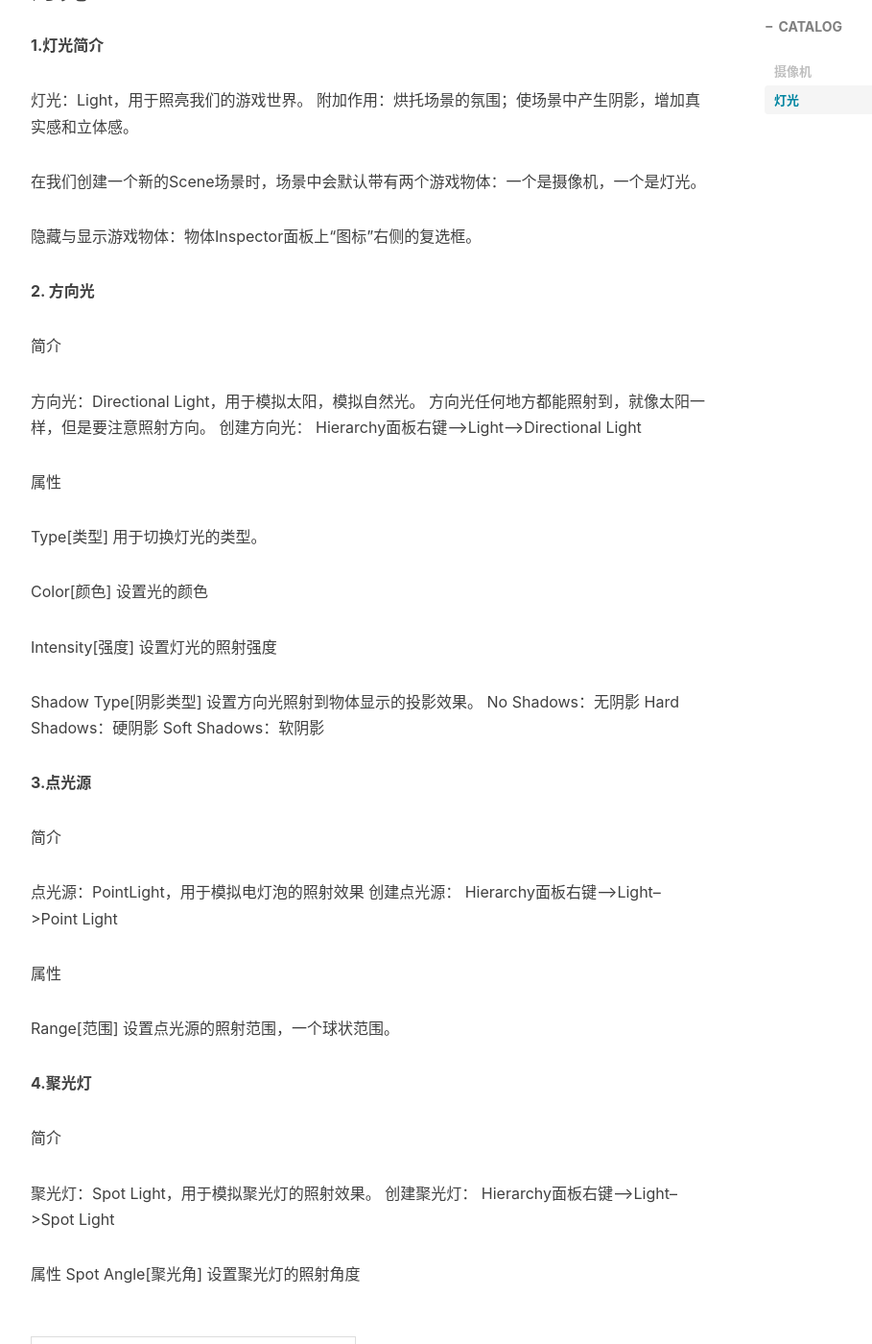
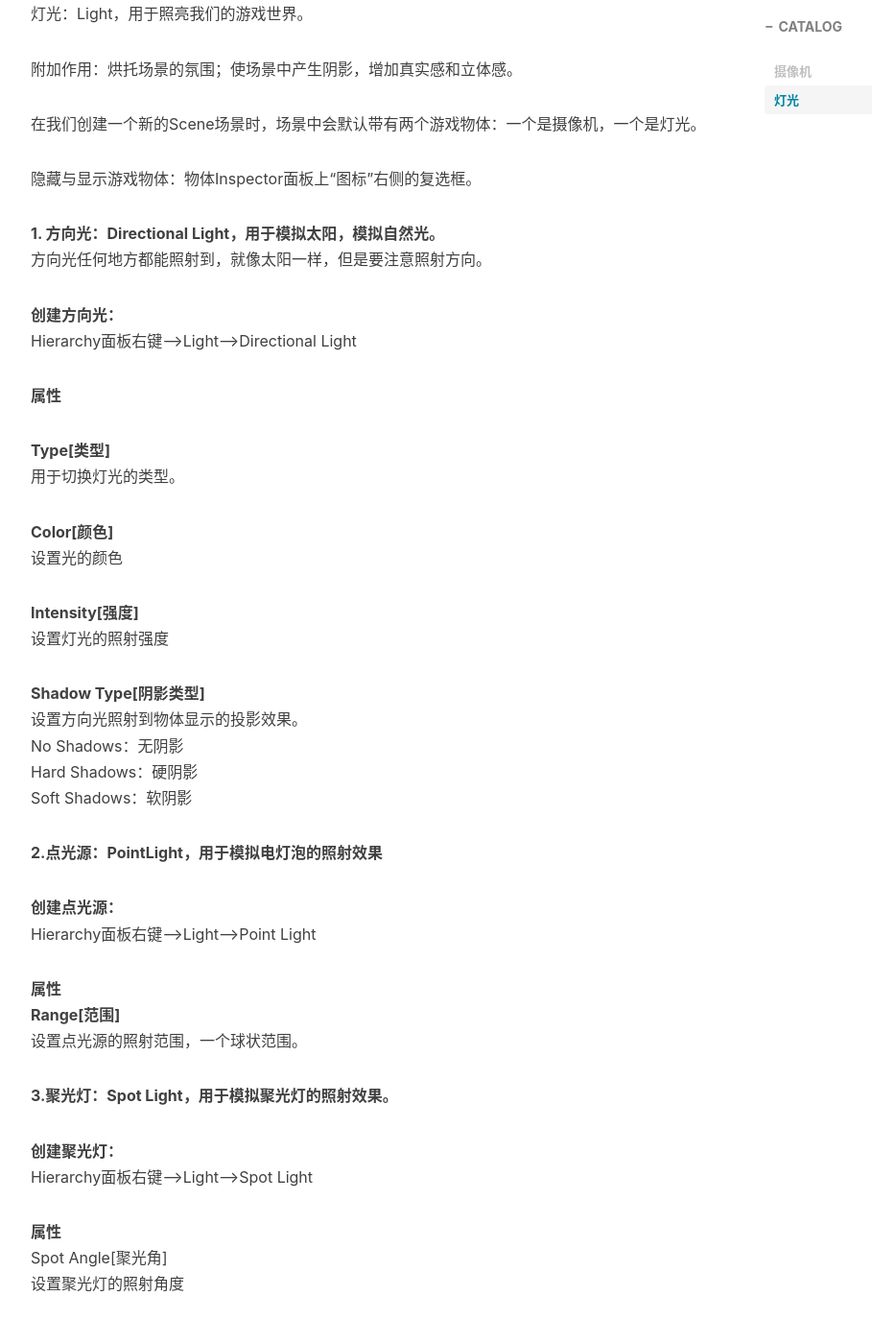
Before and after one commit to AIaimuti/aiaimuti.github.io, a Jekyll site: the page built from _posts/2020-4-4-Basic_components.md, in a window 1280 px wide and 1400 px high, scrolled down 1688 px. Shown: the whole window at 96% size, without its empty margins (233-1142 px from the left). Built offline with Jekyll 4.4.1, drawn with Linux system fonts in a browser that asks for light colours; nearby versions of some CDN libraries; comment, search, counter and statistics services are not loaded; some of the changed text lies outside the part shown.

Commit message:
Update 2020-4-4-Basic_components.md

```diff
--- a/_posts/2020-4-4-Basic_components.md
+++ b/_posts/2020-4-4-Basic_components.md
@@ -12,102 +12,87 @@ tags:
 
 ## 摄像机
 
-**1.摄像机的常用操作**
+摄像机（Camera）摄像机就是我们眼睛，用于观察我们的游戏世界。<br>
 
-摄像机的简介与作用
+眼睛有一个观察区间，叫做“视锥体”。所有在“视锥体”范围内的物体我们都能看到。<br>
 
-简介：摄像机（Camera）摄像机就是我们眼睛，用于观察我们的游戏世界。
-眼睛有一个观察区间，叫做“视锥体”。所有在“视锥体”范围内的物体我们都能看到。
-
-作用:在合适的位置和合适的角度观察我们的游戏世界。
+作用:在合适的位置和合适的角度观察我们的游戏世界。<br>
 
 电影中的画面是由摄像机的角度和位置决定的；我们游戏中看到的画面也是摄像机的角度和位置决定的。
 
-摄像机的基本操作
+**1.摄像机的基本操作**
 
-在Hierarchy面板上选中摄像机，Scene视图会出现预览窗口
-根据轴向移动摄像机的位置，旋转摄像机的角度。
-GameObject-->Align  With View(ctrl + Shift + F)对齐视图，让Scene与Game中观看角度和位置一致。
-创建摄像机：Hierarchy面板右键-->Camera。
+在Hierarchy面板上选中摄像机，Scene视图会出现预览窗口<br>
+
+根据轴向移动摄像机的位置，旋转摄像机的角度。<br>
+
+GameObject-->Align  With View(ctrl + Shift + F)对齐视图，让Scene与Game中观看角度和位置一致。<br>
+
+创建摄像机：Hierarchy面板右键-->Camera。<br>
 
 **2.摄像机相关属性**
 
-Clear Flags[清除标记]
-
-skybox:天空盒
+**Clear Flags[清除标记]**<br>
+skybox:天空盒<br>
 Solid Color：固定颜色（纯色）
 
-Backgound[背景颜色]
-
+**Backgound[背景颜色]**<br>
 当Clear Flags 为 Solid Color 时，场景的背景颜色。
 
-Projection [投影]
-
+**Projection [投影]**<br>
 Projective：透视模型，3D游戏使用。
 
-Clipping Planes[切割面]
-
+**Clipping Planes[切割面]**<br>
 Near：近平面，摄像机最近能看到的东西。
 Far：远平面，摄像机能看到的最远的东西。
 
 ## 灯光
 
-**1.灯光简介**
+灯光：Light，用于照亮我们的游戏世界。<br>
 
-灯光：Light，用于照亮我们的游戏世界。
-附加作用：烘托场景的氛围；使场景中产生阴影，增加真实感和立体感。
+附加作用：烘托场景的氛围；使场景中产生阴影，增加真实感和立体感。<br>
 
-在我们创建一个新的Scene场景时，场景中会默认带有两个游戏物体：一个是摄像机，一个是灯光。
+在我们创建一个新的Scene场景时，场景中会默认带有两个游戏物体：一个是摄像机，一个是灯光。<br>
 
-隐藏与显示游戏物体：物体Inspector面板上“图标”右侧的复选框。
+隐藏与显示游戏物体：物体Inspector面板上“图标”右侧的复选框。<br>
 
-**2. 方向光**
+**1. 方向光：Directional Light，用于模拟太阳，模拟自然光。**<br>
+方向光任何地方都能照射到，就像太阳一样，但是要注意照射方向。
 
-简介
-
-方向光：Directional Light，用于模拟太阳，模拟自然光。
-方向光任何地方都能照射到，就像太阳一样，但是要注意照射方向。
-创建方向光：
+**创建方向光：**<br>
 Hierarchy面板右键-->Light-->Directional Light
 
-属性
+**属性**
 
-Type[类型]
+**Type[类型]**<br>
 用于切换灯光的类型。
 
-Color[颜色]
+**Color[颜色]**<br>
 设置光的颜色
 
-Intensity[强度]
+**Intensity[强度]**<br>
 设置灯光的照射强度
 
-Shadow Type[阴影类型]
-设置方向光照射到物体显示的投影效果。
-No Shadows：无阴影
-Hard Shadows：硬阴影
+**Shadow Type[阴影类型]**<br>
+设置方向光照射到物体显示的投影效果。<br>
+No Shadows：无阴影<br>
+Hard Shadows：硬阴影<br>
 Soft Shadows：软阴影
 
-**3.点光源**
+**2.点光源：PointLight，用于模拟电灯泡的照射效果**<br>
 
-简介
-
-点光源：PointLight，用于模拟电灯泡的照射效果
-创建点光源：
+**创建点光源：**<br>
 Hierarchy面板右键-->Light-->Point Light
 
-属性
+**属性**<br>
+**Range[范围]**<br>
+设置点光源的照射范围，一个球状范围。<br>
 
-Range[范围]
-设置点光源的照射范围，一个球状范围。
+**3.聚光灯：Spot Light，用于模拟聚光灯的照射效果。**<br>
 
-**4.聚光灯**
-
-简介
-
-聚光灯：Spot Light，用于模拟聚光灯的照射效果。
-创建聚光灯：
+**创建聚光灯：**<br>
 Hierarchy面板右键-->Light-->Spot Light
 
-属性
-Spot Angle[聚光角]
+**属性**<br>
+Spot Angle[聚光角]<br>
 设置聚光灯的照射角度
```
